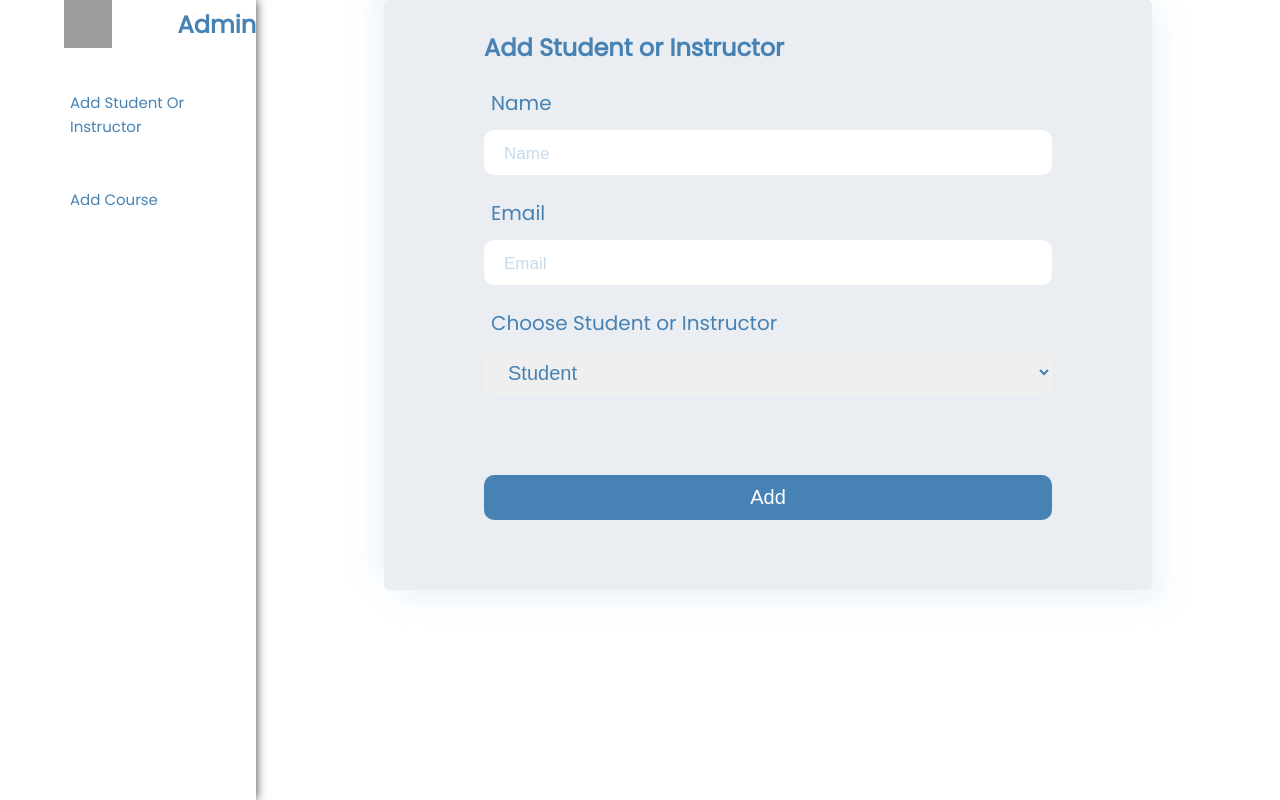
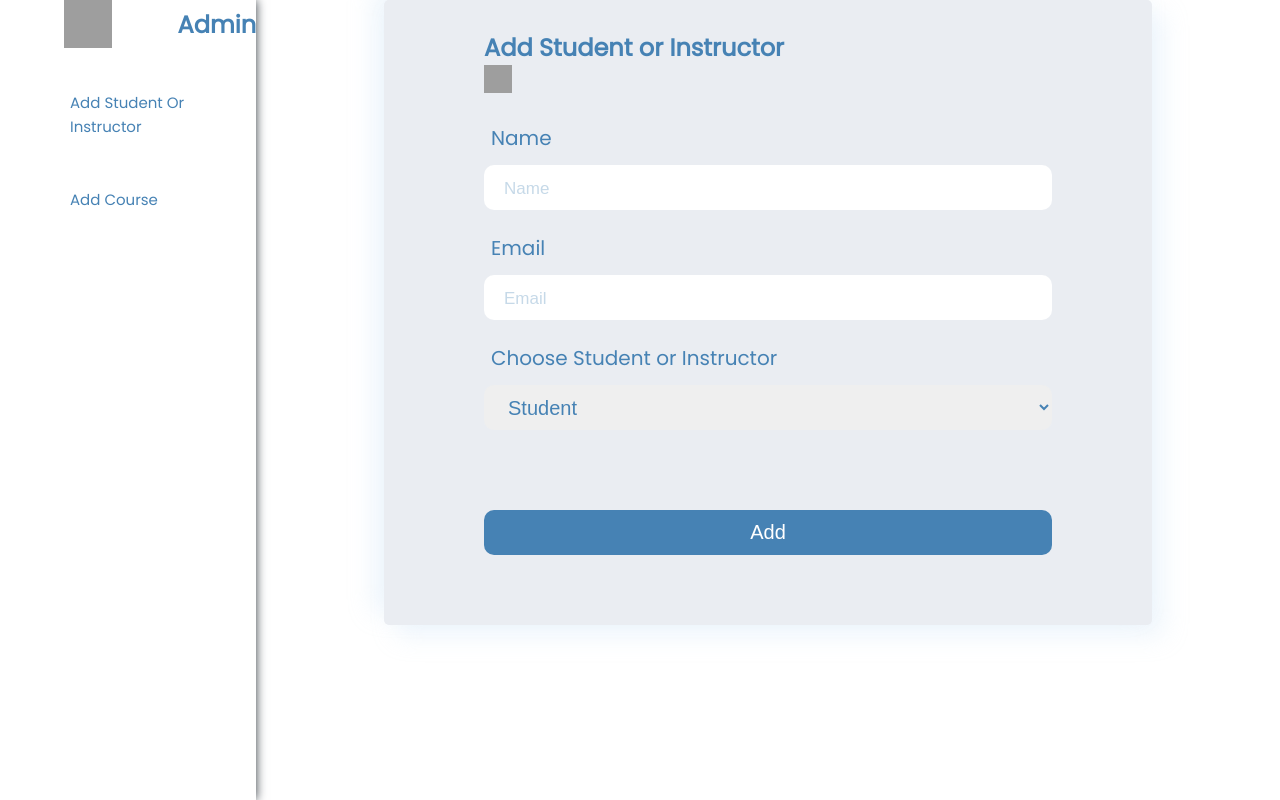
Before and after one commit to imtithalhalalo/e-learning-website, a React (Create React App) app in the folder frontend/: page /admin_add_person in a window 1280 px wide. Built offline with nearby package versions, Linux system fonts and the light colour scheme; grey boxes are pictures that could not be loaded; the HTML template or start-up script is replaced by a standard one.

Commit message:
frontend: modify bar for the form

```diff
--- a/frontend/src/components/AddPerson.js
+++ b/frontend/src/components/AddPerson.js
@@ -18,7 +18,13 @@ const AddPerson = ({ onAdd }) => {
     return (
       <main className="container-add">
         <form className="add-form" onSubmit={onSubmit}>
+        <div className="bar-2">
           <h2>Add Student or Instructor</h2>
+          <img src={process.env.PUBLIC_URL+"images/user.png"} alt=""
+            width="28px"
+            height="28px"/>
+        </div>
+
           <div className="form-control">
             <label>Name</label>
             <input
--- a/frontend/src/components/AddStudent.js
+++ b/frontend/src/components/AddStudent.js
@@ -19,7 +19,13 @@ const AddStudent = ({ onAdd }) => {
     return (
       <main className="container-add">
         <form className="add-form" onSubmit={onSubmit}>
+        <div className="bar-2">
           <h2>Add Student </h2>
+          <img src={process.env.PUBLIC_URL+"images/user.png"} alt=""
+            width="28px"
+            height="28px"/>
+        </div>
+
           <div className="form-control">
             <label>Name</label>
             <input
--- a/frontend/src/components/AddStudentToCourse.js
+++ b/frontend/src/components/AddStudentToCourse.js
@@ -23,7 +23,6 @@ const AddStudentToCourse = () => {
           alert("Fill All Fields");
           return;
         }
-        setUserType('student')
 
     setName("");
     setEmail("");
@@ -34,7 +33,7 @@ const AddStudentToCourse = () => {
     console.log(data)
     try {
       await axios.post("http://127.0.0.1:8000/api/v0.1/enrollstudent", data,
-            { headers: {'Authorization': `Bearer ${localStorage.getItem(`token`)}`}}).then(response=>{
+        { headers: { 'Authorization': `Bearer ${localStorage.getItem(`token`)}` } }).then(response => {
           console.log(response);
         });
 
@@ -44,13 +43,18 @@ const AddStudentToCourse = () => {
     }
 
   }
-    useEffect(()=>{
+  useEffect(() => {
     getCourses()
-    },[])
+  }, [])
   return (
     <main className="container-add">
       <form className="add-form" onSubmit={addStudentToCourse}>
+        <div className="bar-2">
           <h2>Add Student </h2>
+          <img src={process.env.PUBLIC_URL + "images/user.png"} alt=""
+            width="28px"
+            height="28px" />
+        </div>
         <div className="form-control">
           <label>Name</label>
           <input
@@ -74,7 +78,8 @@ const AddStudentToCourse = () => {
         <div className="form-control">
           <label>Choose Course</label>
           <select className="choose" name="user_type" onChange={
-                    (e) => {setCourseId(e.target.value);
+            (e) => {
+              setCourseId(e.target.value);
             }}>
             {courses.map(course => (
               <option value={course._id}>{course.title}</option>
```
Lines whose indentation alone changed are shown as unchanged.
